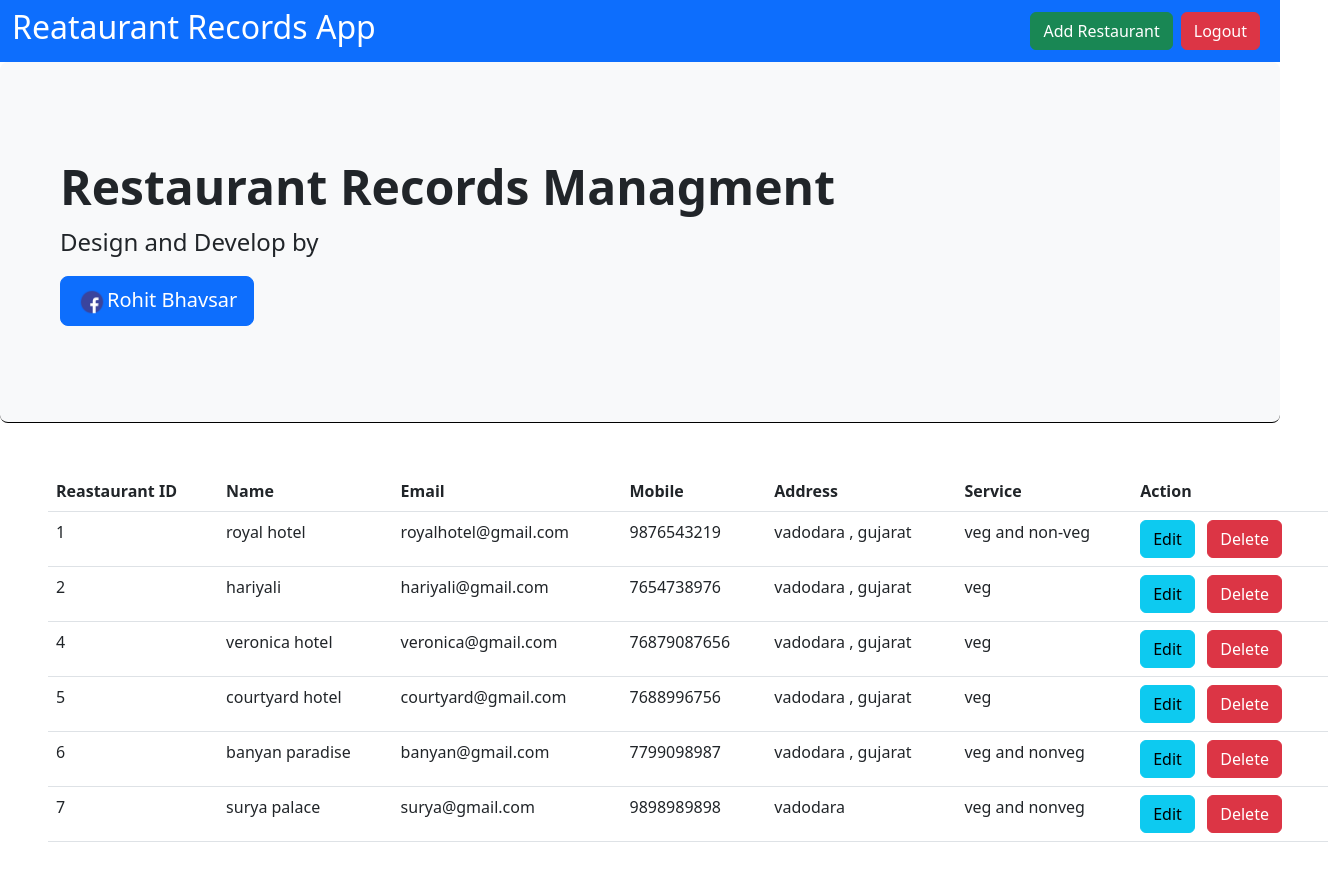
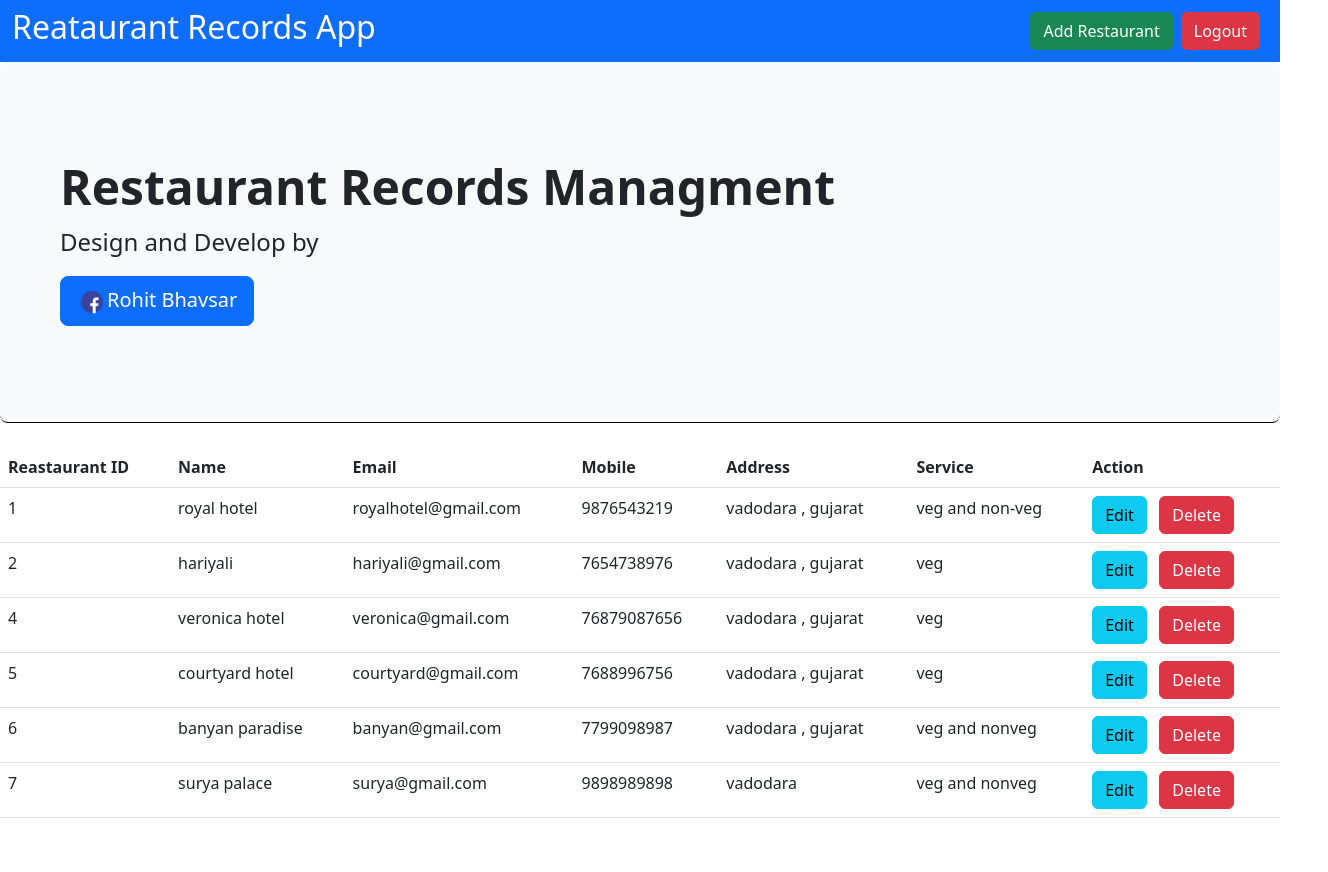
Before and after one commit to csrohitbhavsar/restaurantSite, an Angular app: page /restaurant in a window 1280 px wide. Shown: the top 872 px of the page, 1328 px wide, since content can reach past the window. After the commit the page ends 834 px from the top, so only its background shows below. Built offline with nearby package versions, Linux system fonts and the light colour scheme; data requests are answered from the project's data file.

Commit message:
Initial commit

```diff
--- a/src/app/restaurant-dash/restaurant-dash.component.css
+++ b/src/app/restaurant-dash/restaurant-dash.component.css
@@ -4,4 +4,5 @@ h2 {
 
 .cover-page {
     border-bottom: 1px solid black;
+
 }
--- a/src/app/restaurant-dash/restaurant-dash.component.html
+++ b/src/app/restaurant-dash/restaurant-dash.component.html
@@ -5,7 +5,7 @@
             <button type="button" class="btn btn-success" data-bs-toggle="modal" data-bs-target="#exampleModal"
                 (click)="clickAddRestro()">Add
                 Restaurant</button>
-            <button routerLink="/login" style="margin-left : 10px" class="btn btn-danger mx-2">Logout</button>
+            <button routerLink="/login" class="btn btn-danger mx-2">Logout</button>
         </div>
     </div>
 </nav>
@@ -23,7 +23,7 @@
 
 <!-- table shown here -->
 
-<table class="table m-5">
+<table class="table">
     <thead>
         <tr>
             <th scope="col">Reastaurant ID </th>
```
